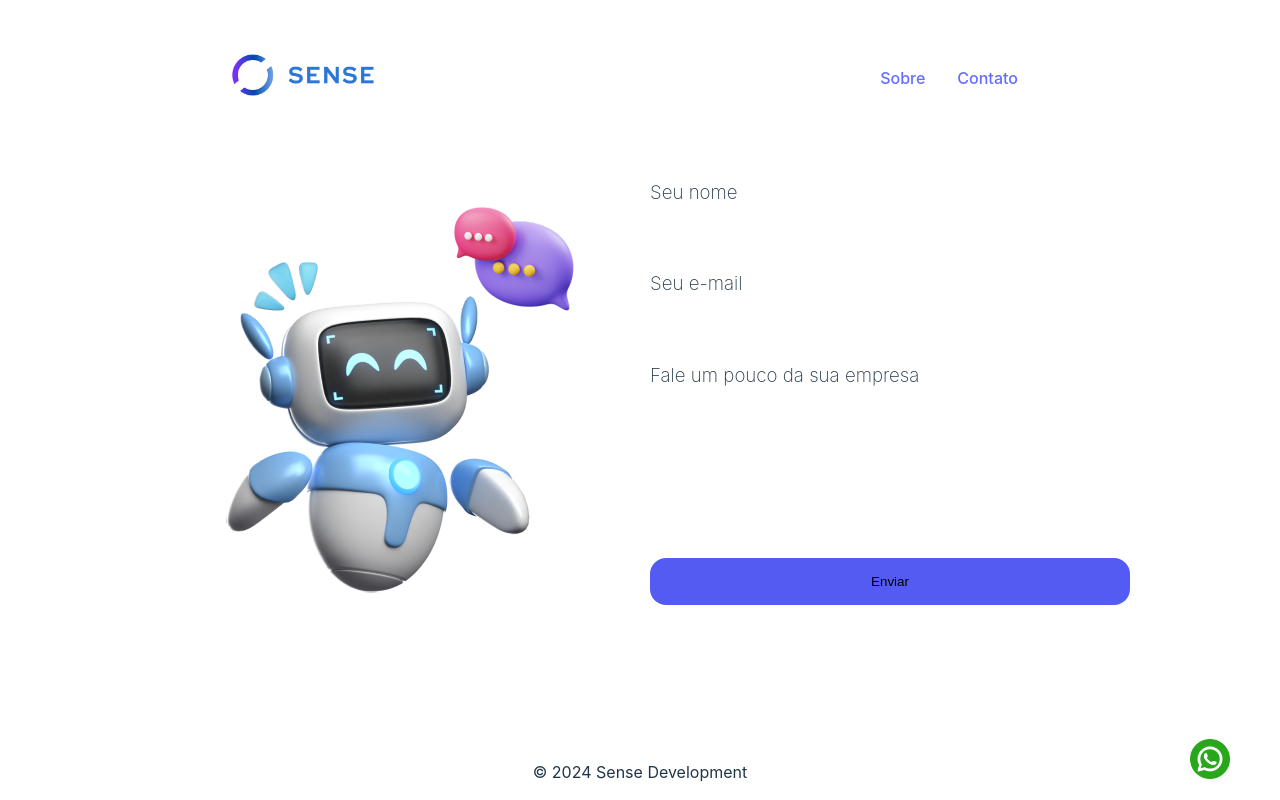
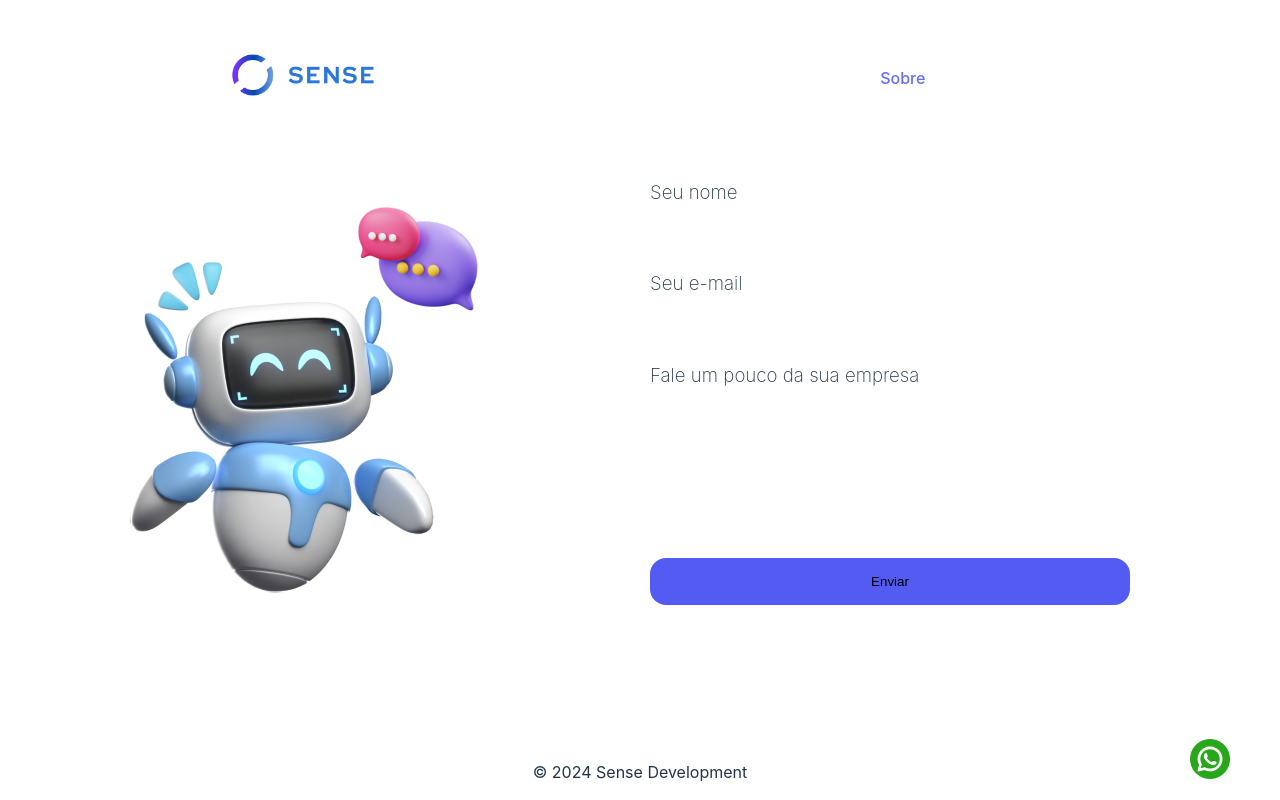
Before and after one commit to eduardodiasme/sense-landing-page, a React (Vite) app: page /contato in a window 1280 px wide. Built offline with nearby package versions, Linux system fonts and the light colour scheme.

Commit message:
buttons effects styling

```diff
--- a/src/App.css
+++ b/src/App.css
@@ -29,6 +29,16 @@ nav li {
   margin-right: 2rem;
 }
 
+nav li a {
+  transition:
+    background-color 0.3s,
+    color 0.3s;
+
+  &:hover {
+    color: aliceblue;
+  }
+}
+
 footer {
   display: flex;
   justify-content: space-around;
@@ -38,8 +48,6 @@ footer {
   width: 100%;
   margin-bottom: 1rem;
 }
-
-
 
 .sam {
   position: fixed;
@@ -58,3 +66,7 @@ footer {
   flex-direction: row;
   align-items: center;
 }
+
+.navbar a.active {
+  color: rgb(255, 255, 255);
+}
--- a/src/App.jsx
+++ b/src/App.jsx
@@ -1,19 +1,19 @@
 import "./App.css";
-import { Outlet, Link } from "react-router-dom";
+import { Outlet, NavLink } from "react-router-dom";
 
 function App() {
   return (
     <div>
-      <nav>
-        <Link to="/">
+      <nav className="navbar">
+        <NavLink to="/">
           <img className="logo" src="/public/logo.png" />
-        </Link>
+        </NavLink>
         <ul>
           <li>
-            <Link to={`/sobre`}>Sobre</Link>
+            <NavLink to={`/sobre`}>Sobre</NavLink>
           </li>
           <li>
-            <Link to={`/contato`}>Contato</Link>
+            <NavLink to={`/contato`}>Contato</NavLink>
           </li>
         </ul>
       </nav>
--- a/src/routes/home.jsx
+++ b/src/routes/home.jsx
@@ -1,3 +1,4 @@
+import { Link } from "react-router-dom";
 import "../styles/home.css";
 
 export default function Home() {
@@ -8,7 +9,9 @@ export default function Home() {
           Cuide do seu negócio, <br />
           deixe a tecnologia a Sense.
         </h1>
-        <button>Entrar em contato</button>
+        <Link to="/contato">
+          <button>Entrar em contato</button>
+        </Link>
       </div>
       <img src="/public/sam.png" />
     </>
--- a/src/styles/contato.css
+++ b/src/styles/contato.css
@@ -2,6 +2,7 @@ form {
   display: flex;
   flex-direction: column;
   width: 480px;
+  padding: 6rem;
 }
 
 form input {
--- a/src/styles/home.css
+++ b/src/styles/home.css
@@ -6,3 +6,13 @@
 .container-text {
   text-align: left;
 }
+
+.container-text button {
+  background-color: #535bf2;
+  transition: background-color 0.3s, color 0.3s;
+
+  &:hover {
+    background-color: #ffffff;
+    color: #535bf2;
+  }
+}
```
